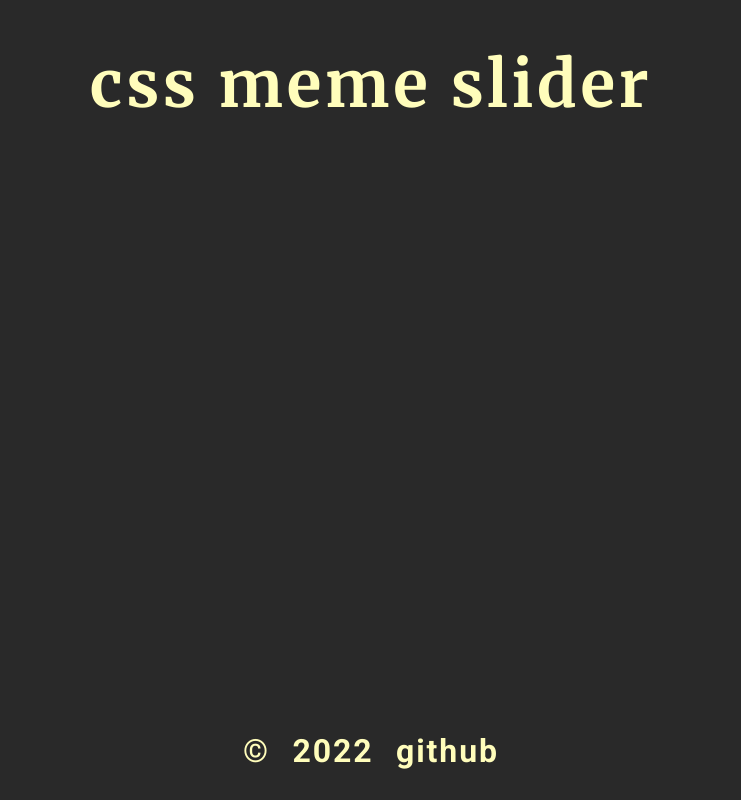
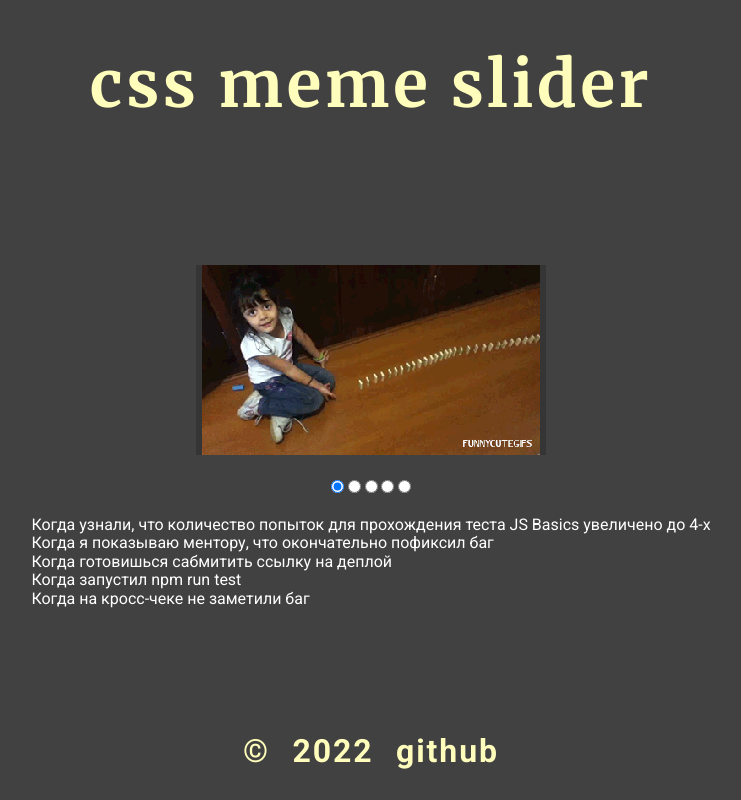
Before and after one commit to rydvone/cssMemSlider, a plain HTML site: page cssMemSlider/index.html in a window 1280 px wide. Shown: the whole page, without its empty margins (269-1010 px from the left). Drawn offline with Linux system fonts and the light colour scheme.

Commit message:
feat: add input + memes text (2022-May-15, Sun 11:45:45 AM)

```diff
--- a/cssMemSlider/index.html
+++ b/cssMemSlider/index.html
@@ -1,5 +1,6 @@
 <!DOCTYPE html>
 <html lang="en">
+
 <head>
   <meta charset="UTF-8">
   <meta http-equiv="X-UA-Compatible" content="IE=edge">
@@ -7,13 +8,17 @@
   <link rel="preconnect" href="https://fonts.googleapis.com">
   <link rel="preconnect" href="https://fonts.gstatic.com" crossorigin>
   <!-- <link href="https://fonts.googleapis.com/css2?family=Roboto:wght@400;700&display=swap" rel="stylesheet"> -->
-  <link href="https://fonts.googleapis.com/css2?family=Merriweather:wght@400;700&family=Roboto:wght@400;700&display=swap" rel="stylesheet">
+  <link
+    href="https://fonts.googleapis.com/css2?family=Merriweather:wght@400;700&family=Roboto:wght@400;700&display=swap"
+    rel="stylesheet">
   <link rel="shortcut icon" href="./assets/icons/meme.ico" type="image/x-icon">
   <link rel="stylesheet" href="./style.css">
   <title>meme</title>
 </head>
+
 <body class="body">
   <div class="body-container">
+    <header class="header">
       <div class="header header">
         <div class="wrapper">
           <div class="header-container">
@@ -21,8 +26,40 @@
           </div>
         </div>
       </div>
+    </header>
 
-    <main class="main-container"></main>
+
+    <main class="main-container">
+      <div class="wrapper"></div>
+
+      <div class="slider">
+        <div class="items__image">
+          <div class="image__item">
+            <img src="./assets/image/350-190/meme-04.gif" alt="meme" class="image meme">
+          </div>
+
+        </div>
+
+        <div class="items__radio">
+          <input type="radio" name="slider" class="item__radio" id="radio-1" checked>
+          <input type="radio" name="slider" class="item__radio" id="radio-2">
+          <input type="radio" name="slider" class="item__radio" id="radio-3">
+          <input type="radio" name="slider" class="item__radio" id="radio-4">
+          <input type="radio" name="slider" class="item__radio" id="radio-5">
+        </div>
+
+
+
+        <div class="items__description">
+          <span class="item__text text-1">Когда узнали, что количество попыток для прохождения теста JS Basics увеличено до 4-х</span>
+          <span class="item__text text-2">Когда я показываю ментору, что окончательно пофиксил баг</span>
+          <span class="item__text text-3">Когда готовишься сабмитить ссылку на деплой</span>
+          <span class="item__text text-4">Когда запустил npm run test</span>
+          <span class="item__text text-5">Когда на кросс-чеке не заметили баг</span>
+        </div>
+      </div>
+
+    </main>
 
     <footer class="footer">
       <div class="wrapper">
@@ -37,4 +74,5 @@
     </footer>
   </div>
 </body>
+
 </html>
--- a/cssMemSlider/style.css
+++ b/cssMemSlider/style.css
@@ -12,13 +12,20 @@
   --color-blue-dark: #122763;
   --color-white: #ffffff;
   --color-black: #000000;
-  --color-dark-3xl: #292929;
+  /* --color-dark-3xl: #292929; */
+  --color-dark-3xl: #414141;
   --color-yellow: #eeea00;
   --color-yellow-white: #fffdbb;
   --color-yellow-light: #fffee0;
   --color-yellow-grey: #b8b7b0;
   --time-slow: 0.7s;
   --time-fast: 0.4s;
+  --fz-text: 1rem;
+  --lh-text: 1.3em;
+  --ls-text: 0.06em;
+  --fz-text-450: 0.6rem;
+  --lh-text-450: 1.12em;
+  --ls-text-450: 0.04em;
   --fz-h1: 4rem;
   --lh-h1: 1.3em;
   --ls-h1: 0.06em;
@@ -89,6 +96,32 @@ a {
   letter-spacing: var(--ls-h1);
 }
 
+
+.header-container {
+  display: flex;
+  flex-direction: column;
+  justify-content: center;
+  align-items: center;
+  width: auto;
+}
+
+
+
+/* --------------------slider-------------------- */
+.slider {
+  display: flex;
+  flex-direction: column;
+  gap: 1.2rem;
+  justify-content: flex-start;
+  align-items: center;
+}
+
+.item__text {
+  display: flex;
+  flex-direction: column;
+  gap: 0.5rem;
+}
+/* --------------------footer-------------------- */
 .footer-container {
   display: flex;
   flex-direction: row;
@@ -115,6 +148,7 @@ a {
 }
 
 
+
 @media (max-width: 768px) {
 
 
@@ -138,6 +172,9 @@ a {
 
 @media (max-width: 425px) {
 
+  .wrapper {
+    width: 100%;
+  }
 
   .h1 {
     font-style: bold;
```
Also changed, not shown: cssMemSlider/assets/image/300-160/meme-01.gif (added), cssMemSlider/assets/image/300-160/meme-03.gif (added), cssMemSlider/assets/image/300-160/meme-04.gif (added), cssMemSlider/assets/image/300-160/meme-05.gif (added), cssMemSlider/assets/image/350-190/meme-01.gif (added), cssMemSlider/assets/image/350-190/meme-03.gif (added), cssMemSlider/assets/image/350-190/meme-04.gif (added), cssMemSlider/assets/image/350-190/meme-05.gif (added), cssMemSlider/assets/image/800-450/meme-01.gif (added), 6 other files. Lines whose indentation alone changed are shown as unchanged.
